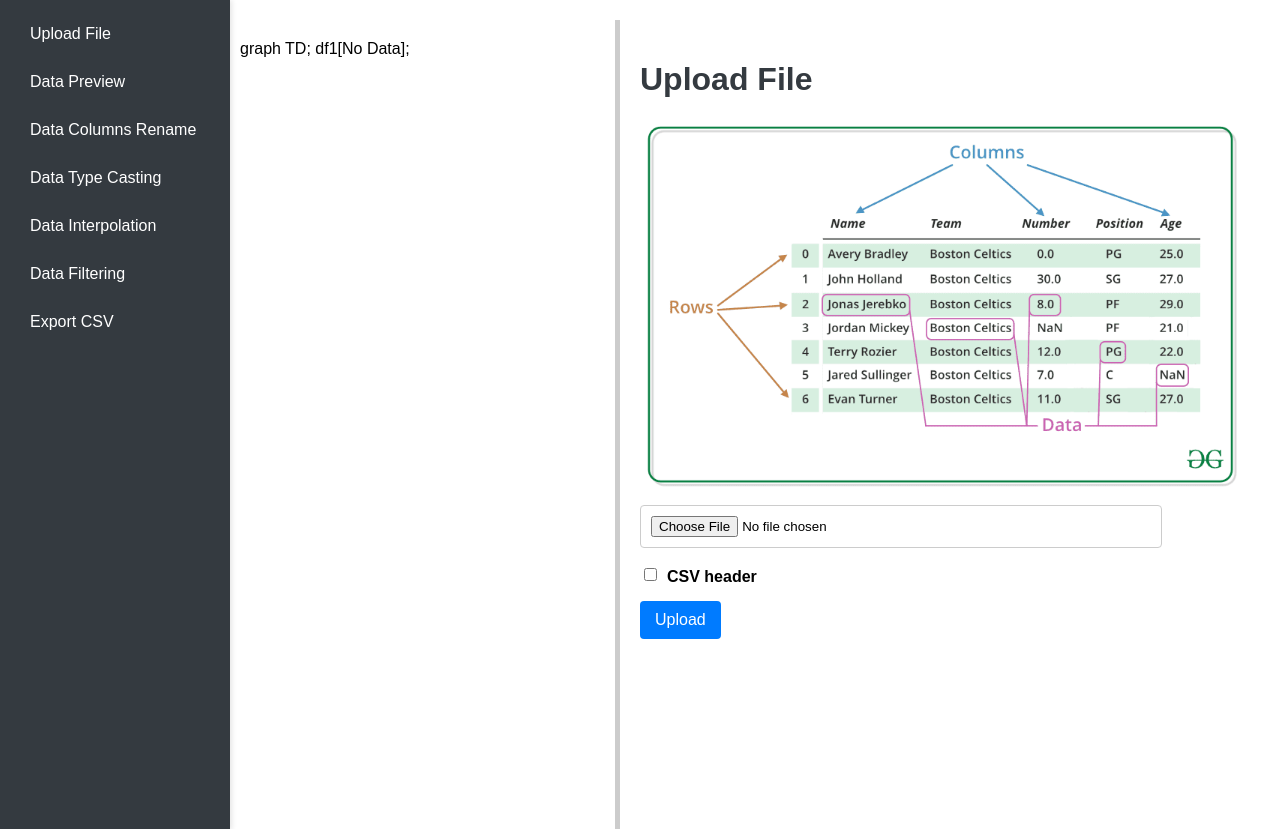
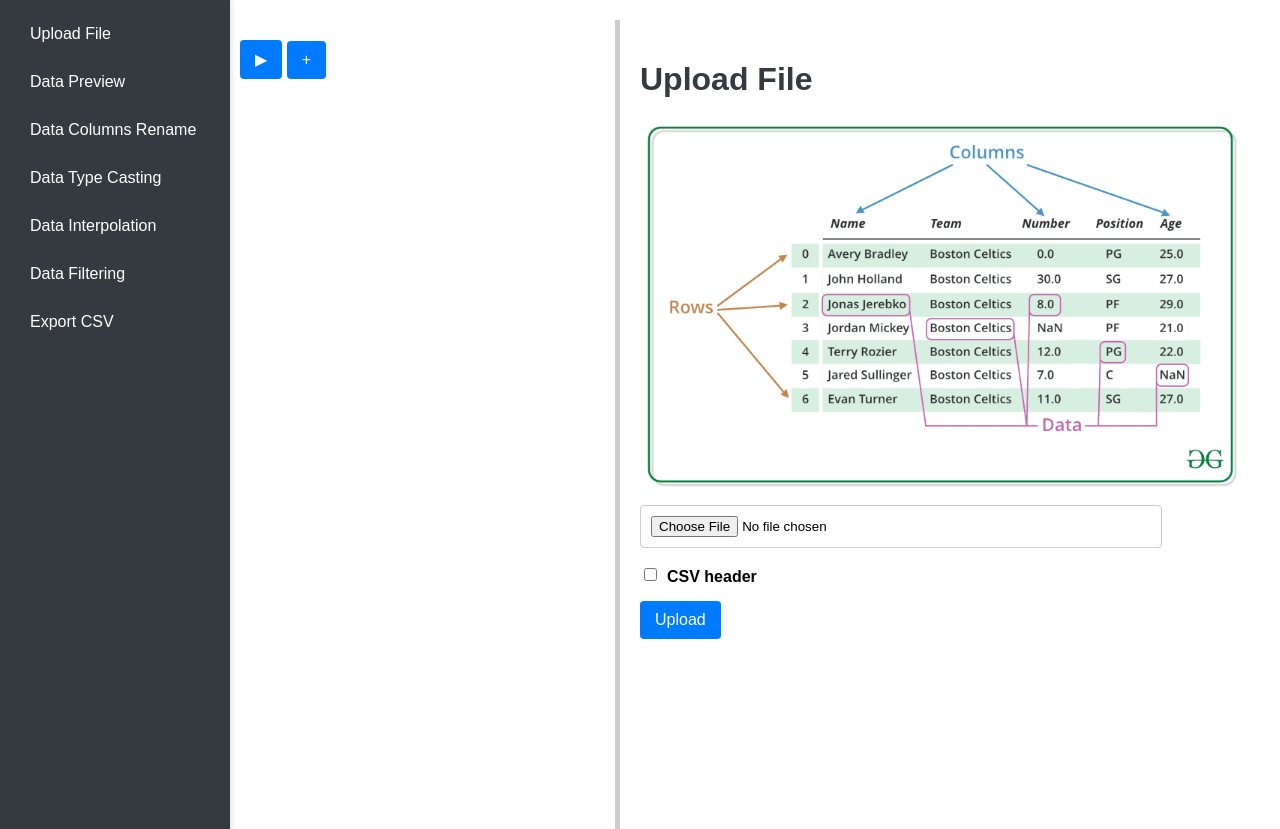
Before and after one commit to cpprhtn/miniEDA, a FastAPI app: page / in a window 1280 px wide. Shown: the top 829 px of the page. Run offline with FastAPI, Linux system fonts and the light colour scheme; some libraries are stand-ins or nearby versions.

Commit message:
chore: canvas main 페이지에 병합
아직 기능 연동은 아님. UI적으로만 병합됨

```diff
--- a/main.py
+++ b/main.py
@@ -26,6 +26,7 @@ async def startup_event():
     app.state.fileDict = {}
     app.state.templates = templates
     app.state.data_frame = None
+    app.state.nodes = []
 
 @app.get("/favicon.ico", include_in_schema=False)
 async def favicon():
@@ -38,29 +39,31 @@ data_frame: Optional[pl.DataFrame] = None
 @app.get("/", response_class=HTMLResponse)
 async def get_index(request: Request):
     data_frame = request.app.state.data_frame
-    if data_frame is None:
-         mermaid_diagram = """
-    graph TD;
-        df1[No Data];
-    """
-    else:
-        mermaid_diagram = """
-    graph TD;
-        df1[Raw Data];
-    """
 
     return templates.TemplateResponse("index.html", {
         "request": request,
-        "mermaid_diagram": mermaid_diagram
+        "diagram": {
+            "nodes": request.app.state.nodes,
+        }
     })
 
-@app.get("/canvas", response_class=HTMLResponse)
-async def get_canvas(request: Request):
-    return templates.TemplateResponse("canvas.html", {
+@app.post("/upload", response_class=HTMLResponse)
+async def upload_file(request: Request, file: UploadFile = File(...), csv_header: bool = Form(False)):
+    try:
+        file_type = file.filename.split('.')[-1].lower()
+        df = read_file(file.file, file_type, header=csv_header)
+        app.state.data_frame = df
+    except Exception as e:
+        return templates.TemplateResponse("index.html", {
+            "request": request,
+            "error_message": f"Error loading dataset: {str(e)}"
+        })
+    return templates.TemplateResponse("data_preview.html", {
         "request": request,
+        "df_head": convert_html(app.state.data_frame),
+        "df_isna": convert_html(app.state.data_frame.fill_nan(None).null_count()),
         "diagram": {
-            "nodes": [
-            ],
+            "nodes": request.app.state.nodes,
         }
     })
 
@@ -88,47 +91,3 @@ async def export_csv(response: Response, request: Request):
         return Response(content=csv_data, media_type="text/csv")
     except Exception as e:
         raise HTTPException(status_code=500, detail=f"Failed to export CSV: {str(e)}")
-
-@app.post("/upload", response_class=HTMLResponse)
-async def upload_file(request: Request, file: UploadFile = File(...), csv_header: bool = Form(False)):
-    try:
-        file_type = file.filename.split('.')[-1].lower()
-        df = read_file(file.file, file_type, header=csv_header)
-        app.state.data_frame = df
-    except Exception as e:
-        return templates.TemplateResponse("index.html", {
-            "request": request,
-            "error_message": f"Error loading dataset: {str(e)}"
-        })
-    return templates.TemplateResponse("data_preview.html", {
-        "request": request,
-        "df_head": convert_html(app.state.data_frame),
-        "df_isna": convert_html(app.state.data_frame.fill_nan(None).null_count()),
-    })
-
-@app.post("/visualize", response_class=HTMLResponse)
-async def visualize_data(
-    request: Request,
-    x_column: str = Form(...),
-    y_column: Optional[str] = Form(None),
-    plot_type: str = Form(...),
-    max_rows: int = Form(10000)
-):
-    data_frame = request.app.state.data_frame
-    if data_frame is None:
-        raise HTTPException(status_code=400, detail="No data uploaded")
-
-    try:
-        optimized_df = optimize_dataframe_for_visualization(data_frame, max_rows=max_rows)
-        graph_html = visualize_dataframe(optimized_df, x_column, y_column, plot_type)
-    except Exception as e:
-        return templates.TemplateResponse("data_preview.html", {
-            "request": request,
-            "error_message": f"Error creating plot: {str(e)}"
-        })
-
-    return templates.TemplateResponse("visualize.html", {
-        "request": request,
-        "columns": data_frame.columns,
-        "graph_html": graph_html
-    })
--- a/templates/base.html
+++ b/templates/base.html
@@ -4,12 +4,15 @@
     <meta charset="UTF-8">
     <meta name="viewport" content="width=device-width, initial-scale=1.0">
     <link rel="stylesheet" href="/static/style.css">
+    <!--<link rel="stylesheet" href="/static/canvas/css/canvas.css" />-->
     <script src="https://code.jquery.com/jquery-3.5.1.min.js"></script>
     <title>miniEDA</title>
-    <script type="module">
-        import mermaid from 'https://cdn.jsdelivr.net/npm/mermaid@10/dist/mermaid.esm.min.mjs';
-        mermaid.initialize({ startOnLoad: true });
-    </script>
+    <script>
+        // Variable from FastAPI, Ignore the error occurred below line.
+        window.data = {{ diagram | tojson }};
+      </script>
+      <script type="module" src="/static/canvas/js/index.js"></script>
+      <script src="https://code.jquery.com/jquery-3.5.1.min.js"></script>
 </head>
 <body>
     <div class="sidebar">
@@ -24,9 +27,17 @@
 
     <div class="main-content">
         <div class="workflow">
-            <div class="mermaid">
-            {% block workflow %}{% endblock %}
-            </div>
+            <div class="controller-panel">
+                <header id="controller-panel-header">
+                  <button id="run-task">▶</button>
+                  <button id="create-node">+</button>
+                </header>
+                <div class="h-divider"></div>
+                <div id="controller-panel-body"></div>
+              </div>
+              <div class="canvas-container">
+                <div id="diagram-canvas" class="mermaid"></div>
+              </div>
         </div>
 
         <div class="content">
```
